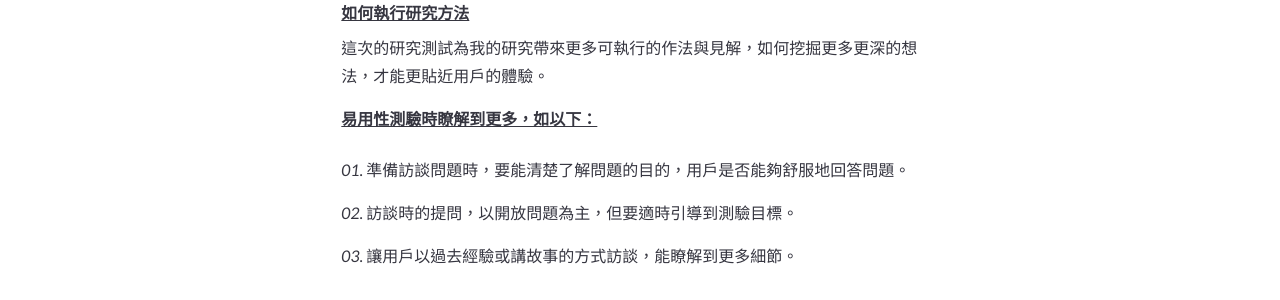
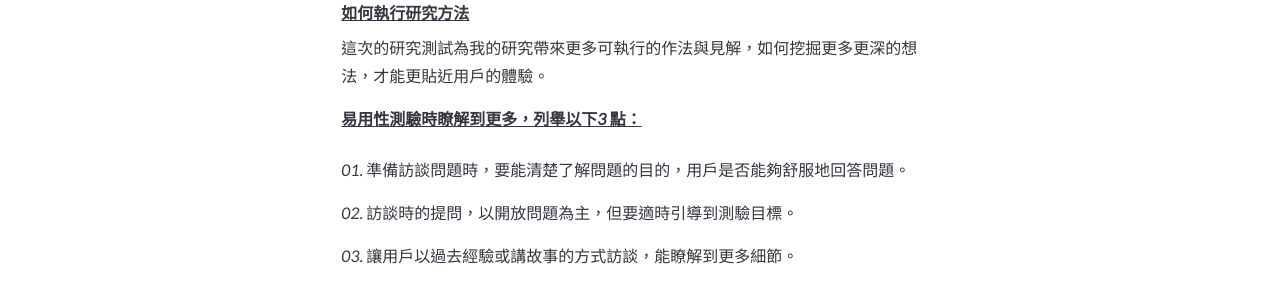
Before and after one commit to zoesbac/zoesbac.github.io, a Jekyll site: the page banksinopac.html, which Jekyll copies as it is, in a window 1280 px wide and 900 px high, scrolled down 5381 px. Shown: the part 311-611 px from the top of the window. Built offline with Jekyll 4.4.1, drawn with Linux system fonts in a browser that asks for light colours; some web fonts are replaced; comment, search, counter and statistics services are not loaded.

Commit message:
fix text

```diff
--- a/banksinopac.html
+++ b/banksinopac.html
@@ -104,7 +104,7 @@
             <div class="case-s-content">
                 <h6 class="case-sub text-left pt-4">如何執行研究方法</h6>
                 <p class="case-text text-left">這次的研究測試為我的研究帶來更多可執行的作法與見解，如何挖掘更多更深的想法，才能更貼近用戶的體驗。</p>
-                <h6 class="case-sub text-left">易用性測驗時瞭解到更多，如以下：</h6>
+                <h6 class="case-sub text-left">易用性測驗時瞭解到更多，列舉以下3 點：</h6>
                 <p class="case-text text-left mt-4">01. 準備訪談問題時，要能清楚了解問題的目的，用戶是否能夠舒服地回答問題。</p>
                 <p class="case-text text-left">02. 訪談時的提問，以開放問題為主，但要適時引導到測驗目標。</p>
                 <p class="case-text text-left">03. 讓用戶以過去經驗或講故事的方式訪談，能瞭解到更多細節。</p>
```
